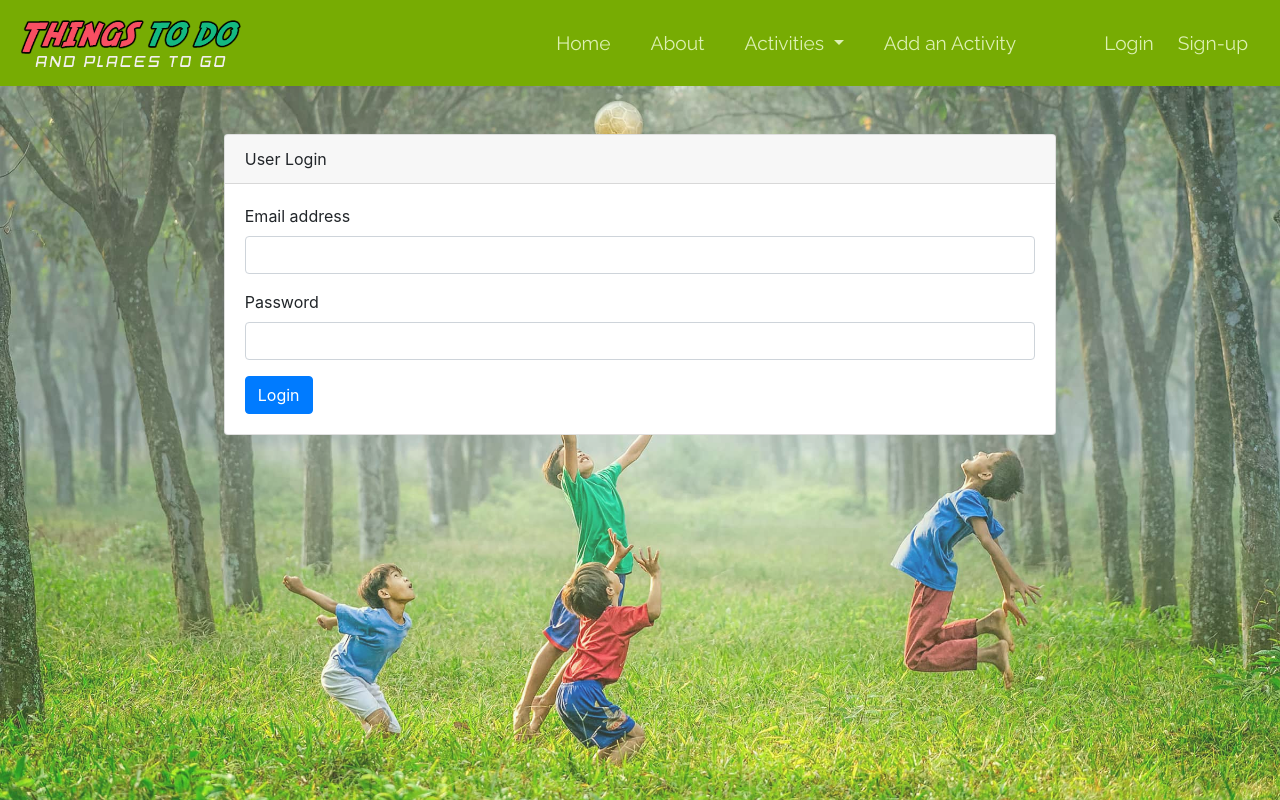
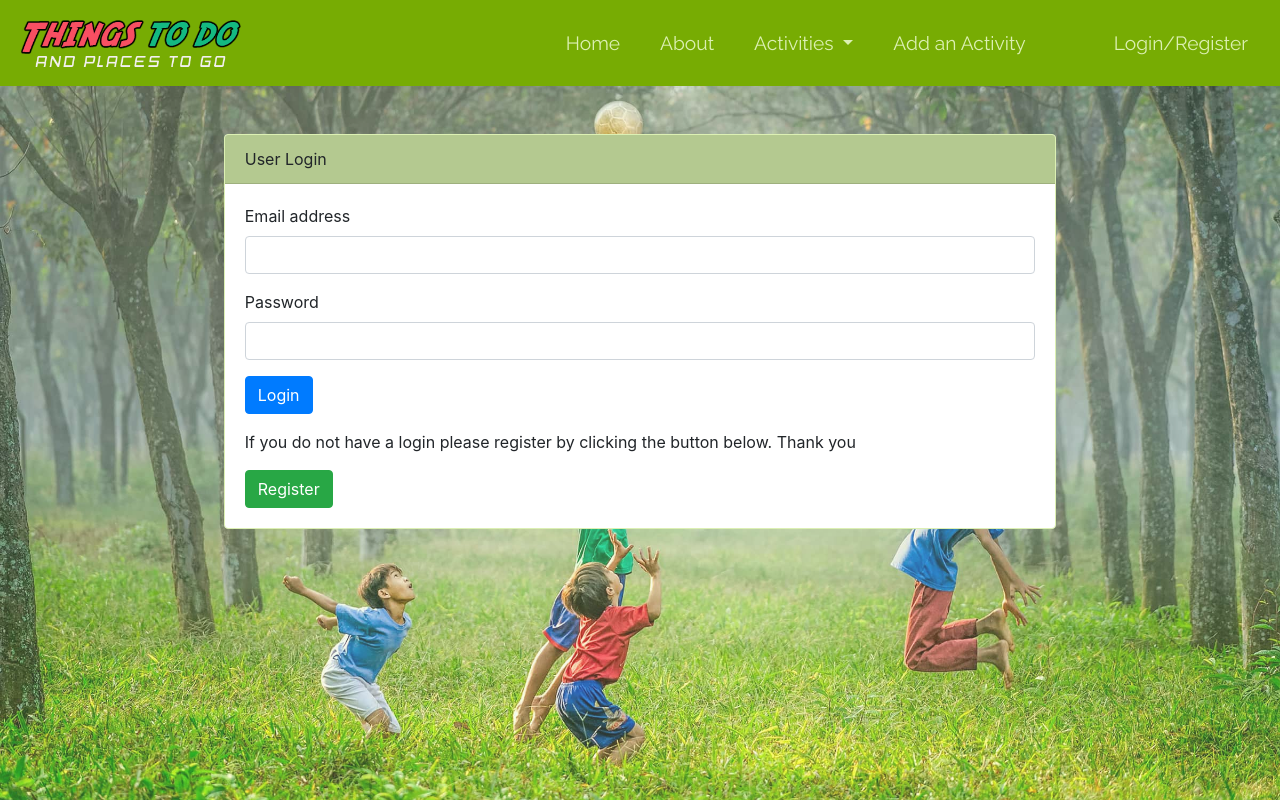
Before and after one commit to devtoguk/milestone-3-THINGS-TO-DO, a Flask app: page /user/login/ in a window 1280 px wide. Run offline with Flask 2, Linux system fonts and the light colour scheme; parts of the project's set-up code (start-up, migrations or seed data) failed here and were passed over; some libraries are stand-ins or nearby versions.

Commit message:
Link user login/registration into the navbar & style

```diff
--- a/static/css/style.css
+++ b/static/css/style.css
@@ -2,12 +2,13 @@
 
 :root {
     --themeGreen: rgb(119, 172, 3);
-    --themeLightGreen: rgb(220, 240, 179);
+    --themeSuperLightGreen: rgb(220, 240, 179);
     --themeRed: rgb(240,10,10);
+    --themeSeaGreen: rgb(180, 201, 144);
 }
 
 body {
-  background: var(--themeLightGreen);
+  background: var(--themeSuperLightGreen);
 }
 
 /* Navigation bar  */
@@ -18,7 +19,7 @@
 }
 
 .navbar__custom .navbar-nav .nav-link {
-    color: var(--themeLightGreen);
+    color: var(--themeSuperLightGreen);
 }
 
 .navbar__custom .nav-item.active .nav-link,
@@ -59,8 +60,8 @@
     opacity: 0.8;
 }
 
-/* User Register form */
-.error {
+/* Form defaults */
+.form__error {
     margin: 0;
     font-size: 16px;
     line-height: 26px;
@@ -68,6 +69,22 @@
     color: var(--themeRed);
 }
 
-.error--hidden {
+.form__error-hidden {
     display: none;
 }
+
+.form__info-text {
+    margin-top: 1rem;
+}
+
+.form__header-bg {
+    background: var(--themeSeaGreen);
+}
+
+.card {
+    border: 1px solid var(--themeSuperLightGreen)
+}
+
+.card-header {
+    background: var(--themeSeaGreen);
+}
--- a/static/js/script.js
+++ b/static/js/script.js
@@ -1,7 +1,7 @@
 $('form[name=register_form').submit(function(e) {
 
   var $form = $(this);
-  var $error = $form.find('.error');
+  var $error = $form.find('.form__error');
   var data = $form.serialize();
 
   $.ajax({
@@ -14,7 +14,7 @@
     },
     error: function(resp) {
         console.log(resp);
-        $error.text(resp.responseJSON.error).removeClass('error__hidden');
+        $error.text(resp.responseJSON.error).removeClass('form__error-hidden');
     }
   });
 
@@ -24,7 +24,7 @@
 $('form[name=login_form').submit(function(e) {
 
   var $form = $(this);
-  var $error = $form.find('.error');
+  var $error = $form.find('.form__error');
   var data = $form.serialize();
 
   $.ajax({
@@ -37,7 +37,7 @@
     },
     error: function(resp) {
         console.log(resp);
-        $error.text(resp.responseJSON.error).removeClass('error__hidden');
+        $error.text(resp.responseJSON.error).removeClass('form__error-hidden');
     }
   });
 
--- a/templates/base.html
+++ b/templates/base.html
@@ -53,12 +53,24 @@
                 </li>
                 <li class="nav-item dropdown-divider">
                 </li>
-                <li class="nav-item pr-2 pl-lg-4">
-                    <a class="nav-link" href="#">Login</a>
-                </li>
-                <li class="nav-item pr-2">
-                    <a class="nav-link" href="#">Sign-up</a>
-                </li>
+                {% if session['logged_in'] %}
+                    <li class="nav-item dropdown pr-4">
+                        <a class="nav-link dropdown-toggle" href="#" id="profileDropdown" role="button" data-toggle="dropdown"
+                            aria-haspopup="true" aria-expanded="false">
+                            Profile
+                        </a>
+                        <div class="dropdown-menu dropdown-menu-lg-right" aria-labelledby="profileDropdown">
+                            <a class="dropdown-item" href="#">View Profile</a>
+                            <div class="dropdown-divider"></div>
+                            <a class="dropdown-item" href="/user/logout/">Logout</a>
+                        </div>
+                    </li>
+                {% else %}
+                    <li class="nav-item pr-2 pl-lg-4">
+                        <a class="nav-link" href="/user/login/">Login/Register</a>
+                    </li>
+                {% endif %}
+
             </ul>
         </div>
     </nav>
--- a/templates/login.html
+++ b/templates/login.html
@@ -15,9 +15,13 @@
                 <label for="password">Password</label>
                 <input id="password" name="password" type="password" required class="form-control">
             </div>
-            <p class="error error__hidden"></p>
+            <p class="form__error form__error-hidden"></p>
             <input type="submit" value="Login" class="btn btn-primary">
         </form>
+        <p class="form__info-text">
+            If you do not have a login please register by clicking the button below. Thank you
+        </p>
+        <a href="/user/register" class="btn btn-success">Register</a>
 	</div>
 </div>
 
--- a/templates/register.html
+++ b/templates/register.html
@@ -28,6 +28,10 @@
             <p class="error error__hidden"></p>
             <input type="submit" value="Register" class="btn btn-primary">
         </form>
+        <p class="form__info-text">
+            If you have already registered please click <a href="/user/login/">HERE</a> to login.
+        </p>
+
 	</div>
 </div>
 
```
